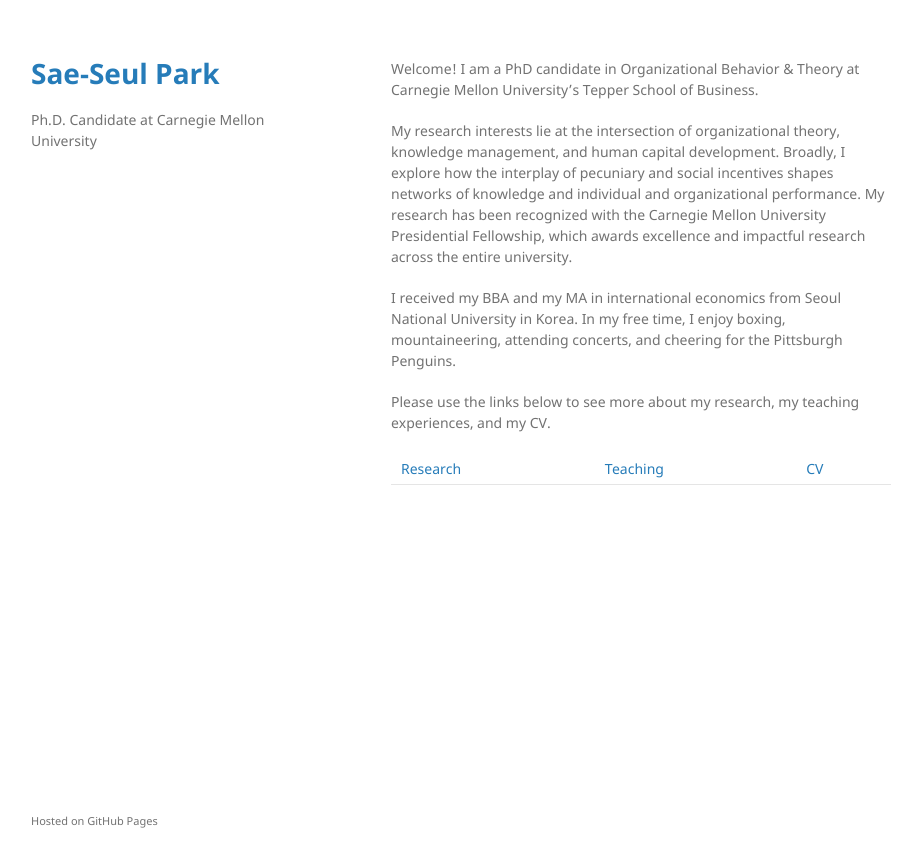
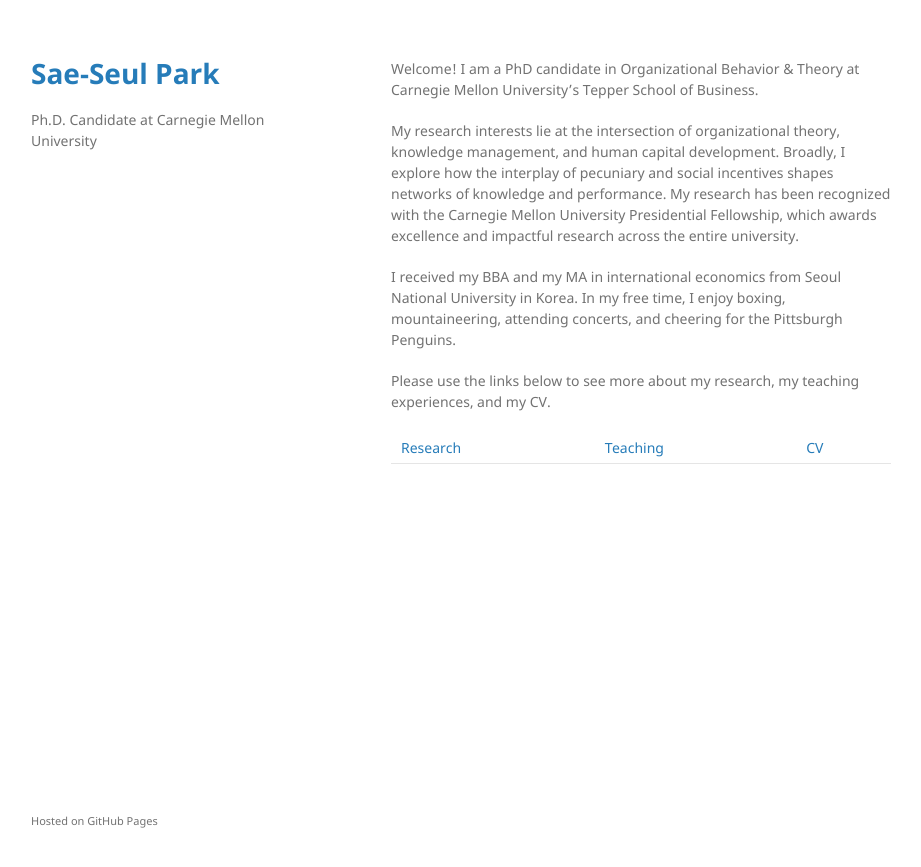
Before and after one commit to saepark/saepark.github.io, a Jekyll site: the page built from index.md, in a window 1280 px wide. Shown: the top 867 px of the page, without its empty margins (179-1100 px from the left). Built offline with Jekyll 4.4.1, drawn with Linux system fonts in a browser that asks for light colours; our own code applies the rules of GitHub Pages for plain Markdown files.

Commit message:
Update index.md

```diff
--- a/index.md
+++ b/index.md
@@ -1,6 +1,6 @@
 Welcome! I am a PhD candidate in Organizational Behavior & Theory at Carnegie Mellon University's Tepper School of Business.
 
-My research interests lie at the intersection of organizational theory, knowledge management, and human capital development. Broadly, I explore how the interplay of pecuniary and social incentives shapes networks of knowledge and individual and organizational performance. My research has been recognized with the Carnegie Mellon University Presidential Fellowship, which awards excellence and impactful research across the entire university.
+My research interests lie at the intersection of organizational theory, knowledge management, and human capital development. Broadly, I explore how the interplay of pecuniary and social incentives shapes networks of knowledge and performance. My research has been recognized with the Carnegie Mellon University Presidential Fellowship, which awards excellence and impactful research across the entire university.
 
 I received my BBA and my MA in international economics from Seoul National University in Korea. In my free time, I enjoy boxing, mountaineering, attending concerts, and cheering for the Pittsburgh Penguins.
 
```
